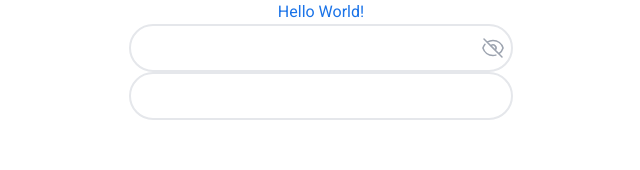
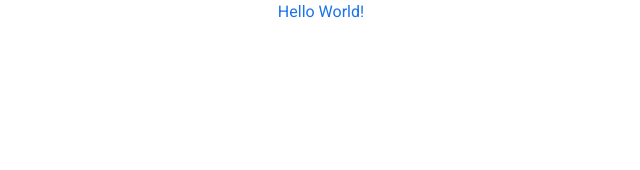
Before and after one commit to Squad1-BTI/frontend-login, a Next.js app: page / in a window 1280 px wide. Shown: the top 170 px of the page, without its empty margins (319-959 px from the left). Built offline with nearby package versions, Linux system fonts and the light colour scheme.

Commit message:
clean page.tsx

```diff
--- a/src/app/page.tsx
+++ b/src/app/page.tsx
@@ -5,8 +5,7 @@ export default function Home() {
     <main className="flex flex-col items-center h-full w-full justify-center">
       <h1 className="text-primary ">Hello World!</h1>
       <div>
-        <Input togglePassword={true} />
-        <Input />
+
       </div>
     </main>
   );
```
